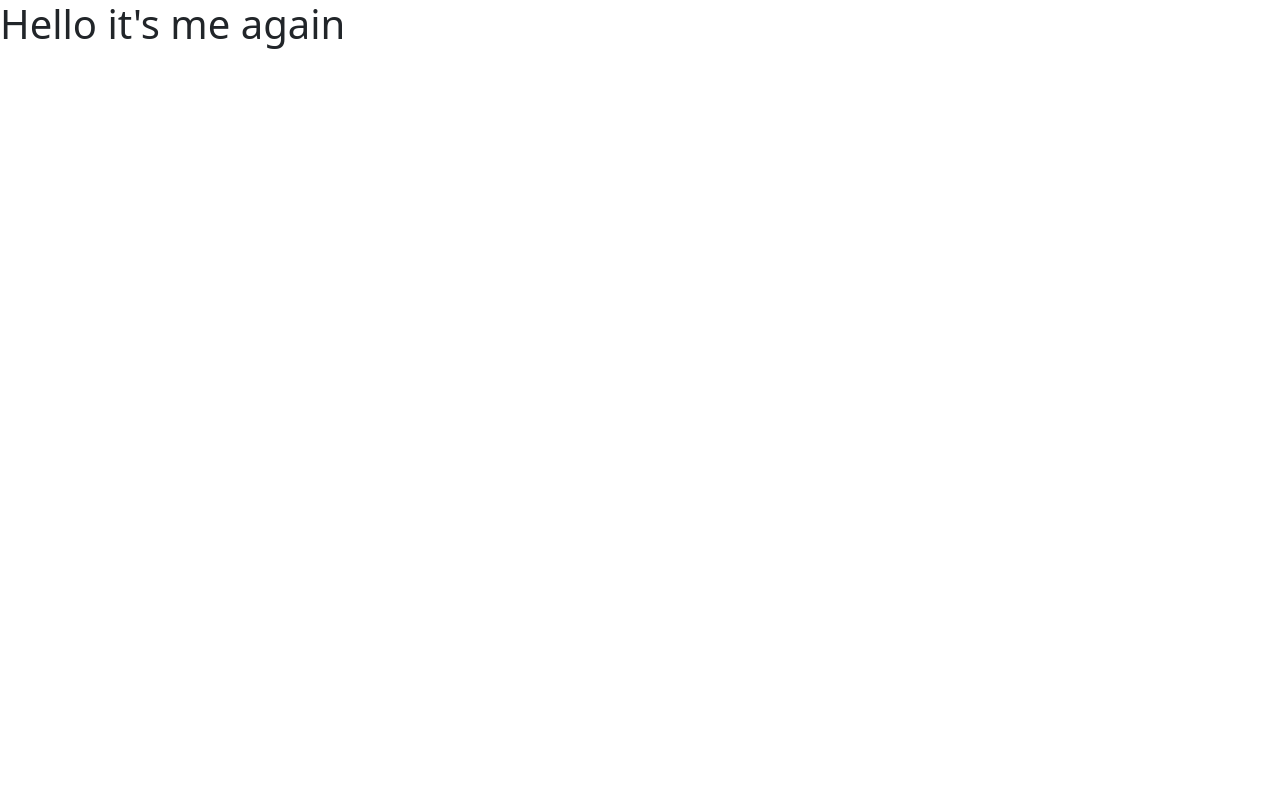
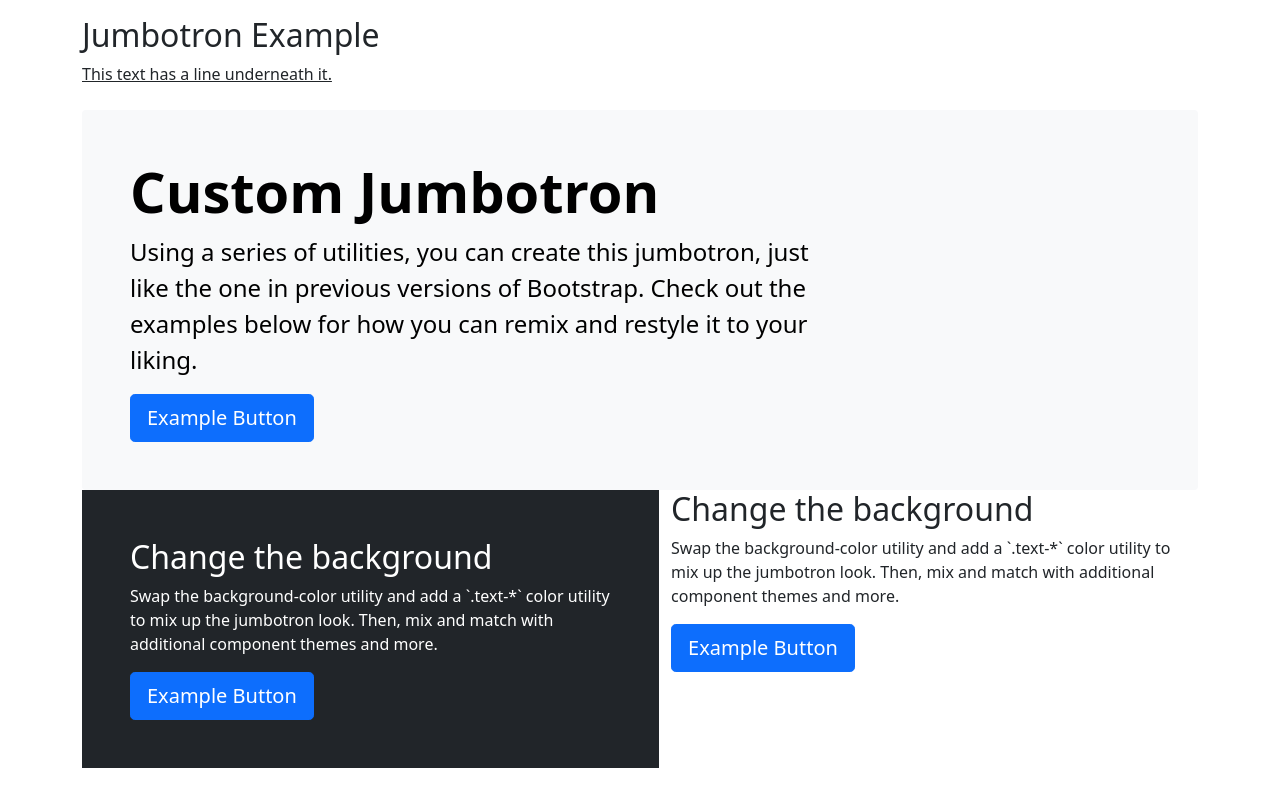
Before and after one commit to DjJeneva/collab-pratice, a plain HTML site: page index.html in a window 1280 px wide. Drawn offline with nearby package versions, Linux system fonts and the light colour scheme.

Commit message:
finishedtakehomechallenge

```diff
--- a/index.html
+++ b/index.html
@@ -7,16 +7,35 @@
 
     <!-- Bootstrap CSS -->
     <link href="https://cdn.jsdelivr.net/npm/bootstrap@5.1.3/dist/css/bootstrap.min.css" rel="stylesheet" integrity="sha384-1BmE4kWBq78iYhFldvKuhfTAU6auU8tT94WrHftjDbrCEXSU1oBoqyl2QvZ6jIW3" crossorigin="anonymous">
-<!--Cusrom CSS -->
-<link rel="stylesheet" href="css/styles.css">
+    <script src="https://cdn.jsdelivr.net/npm/bootstrap@5.1.3/dist/js/bootstrap.bundle.min.js"></script>
+<!--Custom CSS -->
 
     <title>Bootstrap Bolierplate Template</title>
   </head>
   <body>
-    <h1> Hello it's me again</h1>
+<header>
+    <div class="container mt-3">
+      <h2>Jumbotron Example</h2>
+      <p class="text-decoration-underline">This text has a line underneath it.</p>
+      <div class="mt-4 p-5 bg-light text-black rounded">
+        <h1 class="fw-bold display-4">Custom Jumbotron</h1>
+        <p class="text-start fs-4 col-8">Using a series of utilities, you can create this jumbotron, just like the one in previous versions of Bootstrap. Check out the examples below for how you can remix and restyle it to your liking.</p>
+        <button type="button" class="btn btn-primary btn-lg">Example Button</button>
+      </div>
+        </header>
+     <main class="container d-flex">
+    <div class="container-fluid p-5 bg-dark text-white">
+      <h2>Change the background</h2>
+      <p>Swap the background-color utility and add a `.text-*` color utility to mix up the jumbotron look. Then, mix and match with additional component themes and more.</p>
+      <button type="button" class="btn btn-primary btn-lg">Example Button</button>
+    </div>
+      <div class="container-fluid">
+        <h2>Change the background</h2>
+        <p>Swap the background-color utility and add a `.text-*` color utility to mix up the jumbotron look. Then, mix and match with additional component themes and more.</p>
+        <button type="button" class="btn btn-primary btn-lg">Example Button</button>
+      </div>
+     </main>
 
-    <!-- Bootstrap Bundle with Popper -->
-    <script src="https://cdn.jsdelivr.net/npm/bootstrap@5.1.3/dist/js/bootstrap.bundle.min.js" integrity="sha384-ka7Sk0Gln4gmtz2MlQnikT1wXgYsOg+OMhuP+IlRH9sENBO0LRn5q+8nbTov4+1p" crossorigin="anonymous"></script>
-
+    </div>
   </body>
 </html>
```
